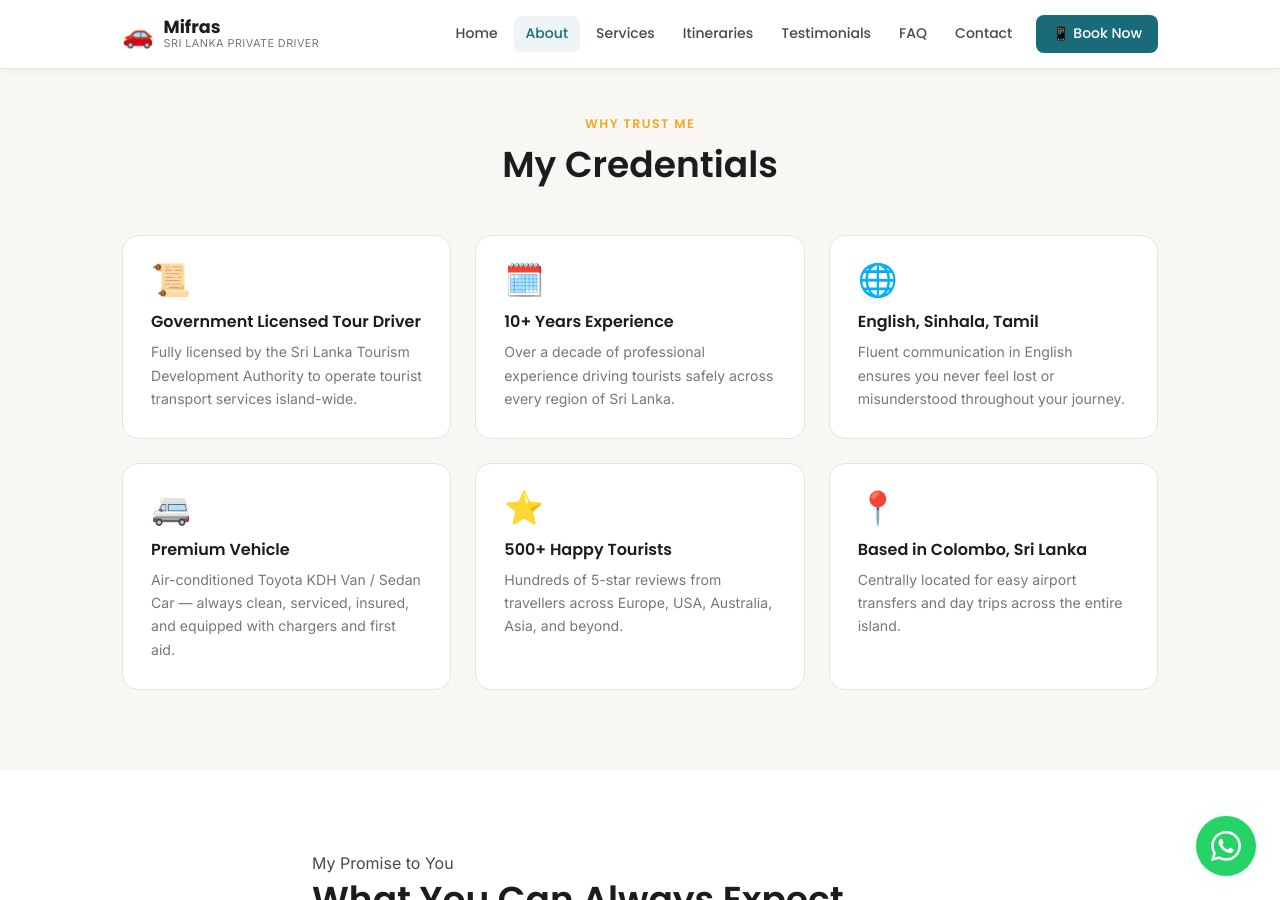
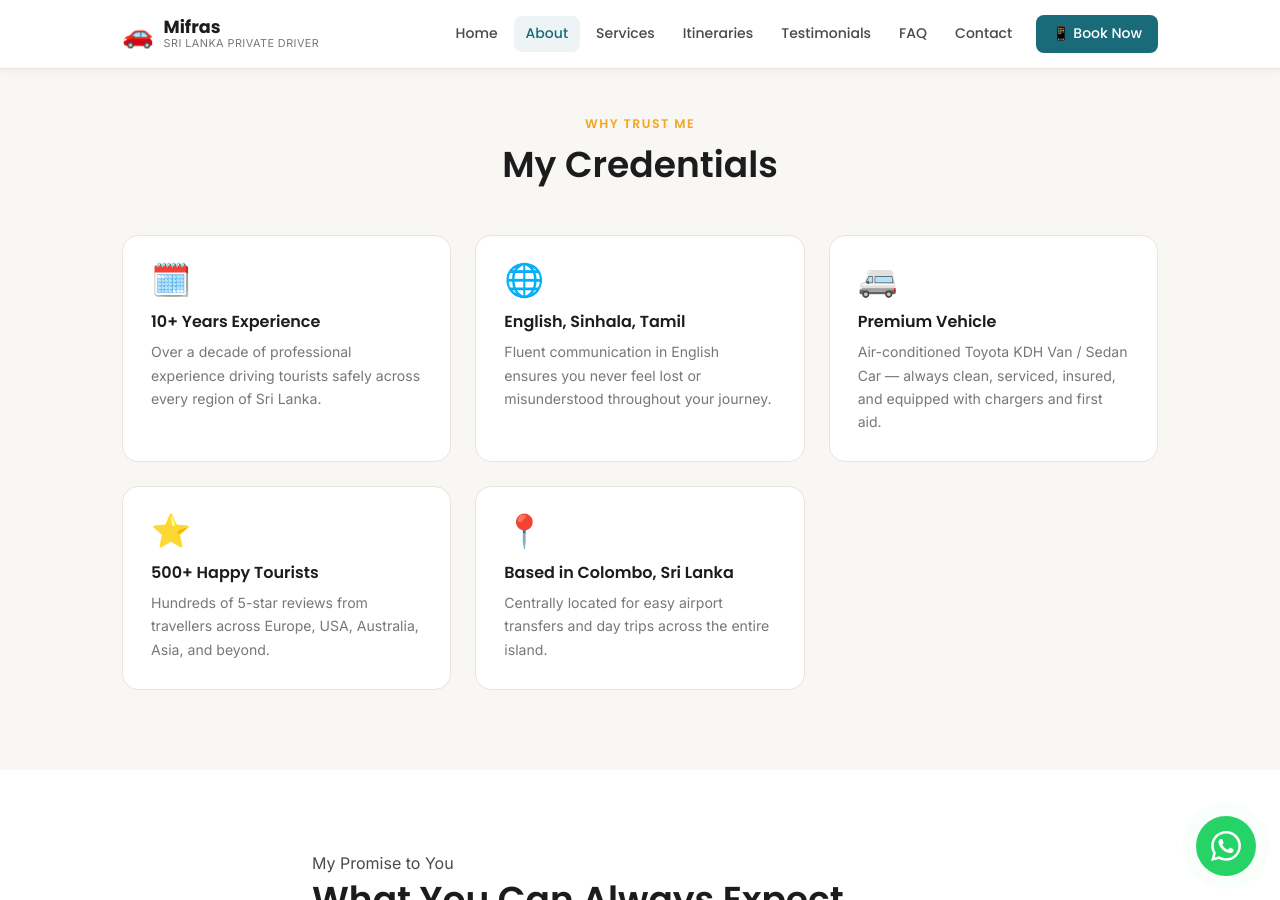
Before and after one commit to shukwong/srilanka, a Jekyll site: the page built from _pages/about.md, in a window 1280 px wide and 900 px high, scrolled down 664 px. Built offline with Jekyll 4.4.1, drawn with Linux system fonts in a browser that asks for light colours; some of the changed text lies outside the part shown.

Commit message:
Remove Government Licensed Tour Driver text
- Remove license field from _config.yml
- Remove license credential card from about page
- Remove license disclaimer from footer

https://claude.ai/code/session_01XDHNB928ZdqFH8ZLm52AAD

```diff
--- a/_config.yml
+++ b/_config.yml
@@ -23,7 +23,6 @@ driver:
     - Tamil
   vehicle: "Air-conditioned Toyota KDH Van / Sedan Car"
   experience_years: 10
-  license: "Government Licensed Tour Driver"
 
 # ──────────────────────────────────────────────────────────────
 # SOCIAL LINKS — leave blank ("") to hide from footer
--- a/_includes/footer.html
+++ b/_includes/footer.html
@@ -61,9 +61,7 @@
     </div>
 
     <div class="footer-bottom">
-      <p>&copy; {{ 'now' | date: "%Y" }} {{ site.driver.name }} — Sri Lanka Private Driver. All rights reserved.</p>
-      <p class="footer-disclaimer">{{ site.driver.license }}</p>
-    </div>
+      <p>&copy; {{ 'now' | date: "%Y" }} {{ site.driver.name }} — Sri Lanka Private Driver. All rights reserved.</p>    </div>
   </div>
 </footer>
 
--- a/_pages/about.md
+++ b/_pages/about.md
@@ -52,11 +52,6 @@ permalink: /about/
       <h2 id="credentials-heading">My Credentials</h2>
     </div>
     <div class="grid-3">
-      <div class="feature-card">
-        <span class="feature-icon" aria-hidden="true">📜</span>
-        <h3>{{ site.driver.license }}</h3>
-        <p>Fully licensed by the Sri Lanka Tourism Development Authority to operate tourist transport services island-wide.</p>
-      </div>
       <div class="feature-card">
         <span class="feature-icon" aria-hidden="true">🗓️</span>
         <h3>{{ site.driver.experience_years }}+ Years Experience</h3>
```
